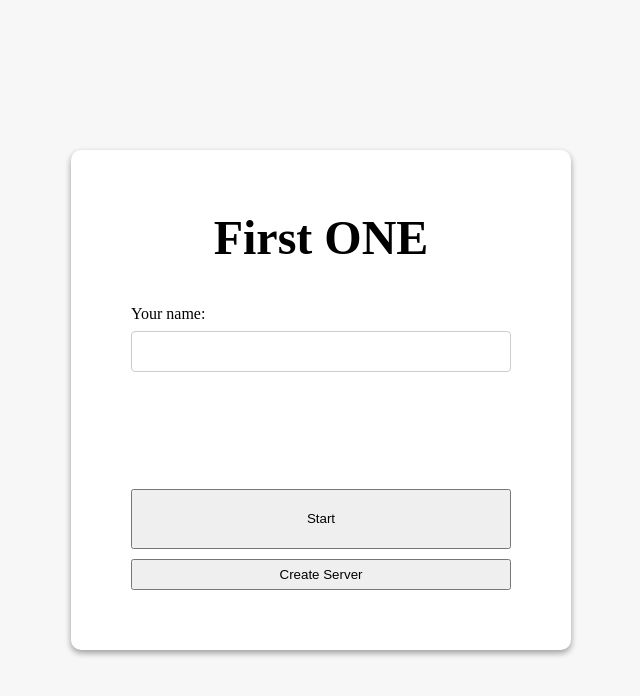
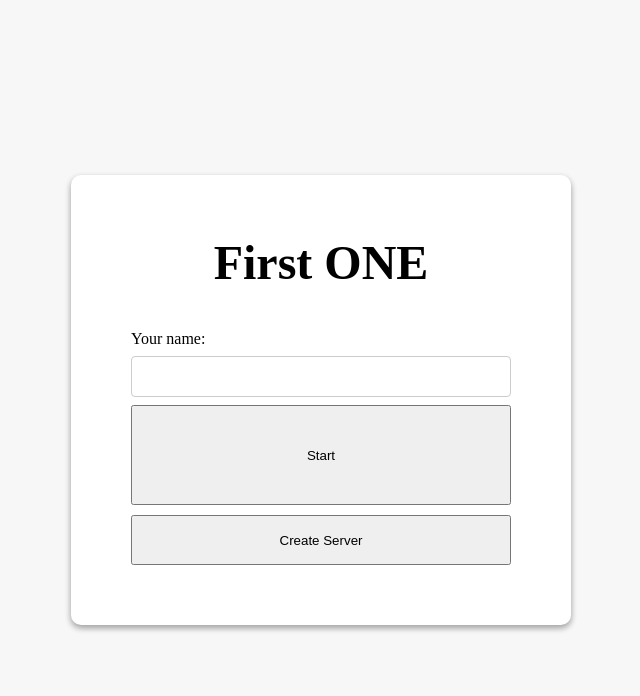
Before and after one commit to feftio/the-first, a React app: page / in a window 1280 px wide. Shown: the top 696 px of the page, without its empty margins (319-959 px from the left). Built offline with nearby package versions, Linux system fonts and the light colour scheme.

Commit message:
change home page box sizes

```diff
--- a/src/components/pages/home/HomePage.module.scss
+++ b/src/components/pages/home/HomePage.module.scss
@@ -13,7 +13,6 @@
     justify-content: flex-start;
     align-items: center;
     width: 500px;
-    height: 500px;
     padding: 60px;
     background-color: rgb(255, 255, 255);
     border-radius: 10px;
@@ -23,13 +22,13 @@
 .start-button {
     display: block;
     width: 100%;
-    height: 200px;
+    height: 100px;
 }
 
 .create-server-button {
     display: block;
     width: 100%;
-    height: 100px;
+    height: 50px;
     margin-top: 10px;
 }
 
--- a/src/components/pages/home/index.jsx
+++ b/src/components/pages/home/index.jsx
@@ -6,13 +6,18 @@ export default function HomePage() {
     return (
         <div className={css["container"]}>
             <div className={css["box"]}>
-                <h1 className="h1" style={{ paddingBottom: "40px" }}>
+                <h1
+                    className="h1"
+                    style={{ textAlign: "center", paddingBottom: "40px" }}
+                >
                     First ONE
                 </h1>
                 <TextField name="Your name:" fullWidth />
                 <div className={css["empty"]}> </div>
                 <button className={css["start-button"]}>Start</button>
-                <button className={css["create-server-button"]}>Create Server</button>
+                <button className={css["create-server-button"]}>
+                    Create Server
+                </button>
             </div>
         </div>
     );
```
